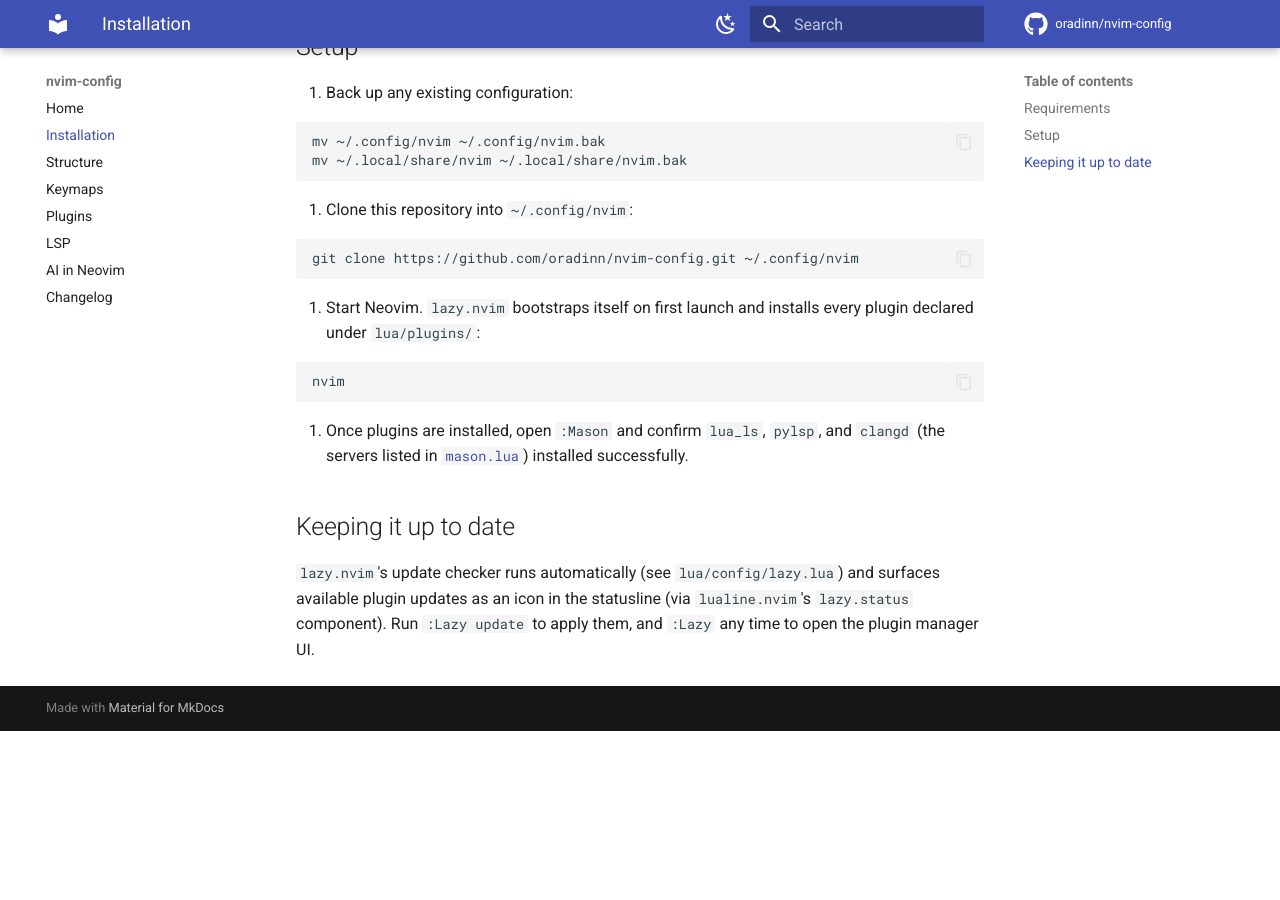
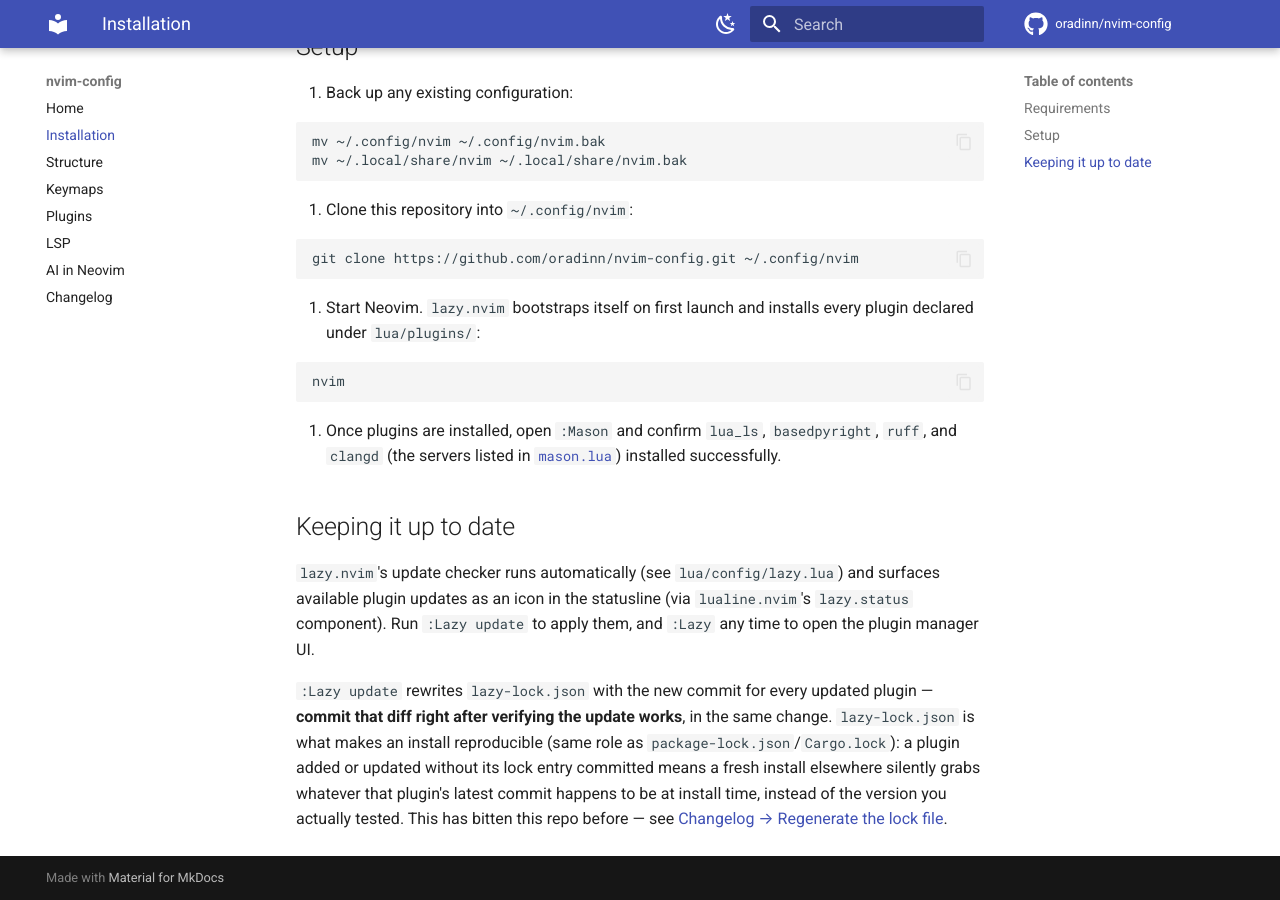
Before and after one commit to oradinn/nvim-config, an MkDocs documentation site: the page built from docs/installation.md, in a window 1280 px wide and 900 px high, scrolled down 658 px. Built offline with MkDocs 1.6.1 and Material for MkDocs 9.7.7, drawn with Linux system fonts in a browser that asks for light colours; comment, search, counter and statistics services are not loaded; before the commit the page ends 1389 px from its top, so only the background shows below that.

Commit message:
Document the lazy-lock.json commit habit, fix stale pylsp mention
lazy-lock.json is generated by :Lazy update but only makes installs
reproducible if the resulting diff is committed right away. This
slipped once before (codecompanion.nvim and undotree were added
without their lock entries ever landing, see "Regenerate the lock
file" in the changelog) with nothing written down to prevent a repeat.

Also fixed installation.md's step 4, still telling readers to check
:Mason for pylsp, stale since the switch to basedpyright/ruff.

Closes #8

Co-Authored-By: Claude Sonnet 5 <noreply@anthropic.com>
Claude-Session: https://claude.ai/code/session_016YunJ1V2cbCqrNVvcpQqMP

````diff
--- a/docs/installation.md
+++ b/docs/installation.md
@@ -33,8 +33,8 @@
    nvim
    ```
 
-4. Once plugins are installed, open `:Mason` and confirm `lua_ls`, `pylsp`, and
-   `clangd` (the servers listed in [`mason.lua`](https://github.com/oradinn/nvim-config/blob/main/lua/plugins/lsp/mason.lua)) installed successfully.
+4. Once plugins are installed, open `:Mason` and confirm `lua_ls`, `basedpyright`,
+   `ruff`, and `clangd` (the servers listed in [`mason.lua`](https://github.com/oradinn/nvim-config/blob/main/lua/plugins/lsp/mason.lua)) installed successfully.
 
 ## Keeping it up to date
 
@@ -42,3 +42,12 @@
 surfaces available plugin updates as an icon in the statusline (via
 `lualine.nvim`'s `lazy.status` component). Run `:Lazy update` to apply them, and
 `:Lazy` any time to open the plugin manager UI.
+
+`:Lazy update` rewrites `lazy-lock.json` with the new commit for every updated
+plugin — **commit that diff right after verifying the update works**, in the
+same change. `lazy-lock.json` is what makes an install reproducible (same role
+as `package-lock.json`/`Cargo.lock`): a plugin added or updated without its
+lock entry committed means a fresh install elsewhere silently grabs whatever
+that plugin's latest commit happens to be at install time, instead of the
+version you actually tested. This has bitten this repo before — see
+[Changelog → Regenerate the lock file](changelog.md#regenerate-the-lock-file).
````
Also changed, not shown: docs/changelog.md (+13 -0 lines).
